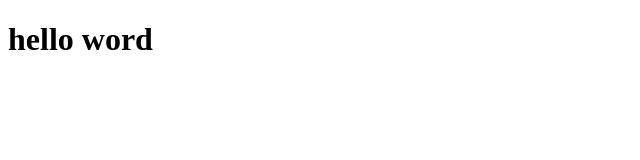
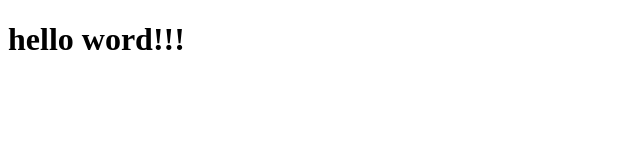
Before and after one commit to TnRuslan/test-movies-app, a Next.js app: page / in a window 1280 px wide. Shown: the top 160 px of the page, without its empty margins (0-640 px from the left). Built offline with nearby package versions, Linux system fonts and the light colour scheme.

Commit message:
Update index.tsx

```diff
--- a/pages/index.tsx
+++ b/pages/index.tsx
@@ -1,10 +1,10 @@
-import Head from 'next/head';
-import Image from 'next/image';
-import { Inter } from 'next/font/google';
-import styles from '@/styles/Home.module.css';
+import Head from "next/head";
+import Image from "next/image";
+import { Inter } from "next/font/google";
+import styles from "@/styles/Home.module.css";
 
-const inter = Inter({ subsets: ['latin'] });
+const inter = Inter({ subsets: ["latin"] });
 
 export default function Home() {
-  return <h1>hello word</h1>;
+  return <h1>hello word!!!</h1>;
 }
```
